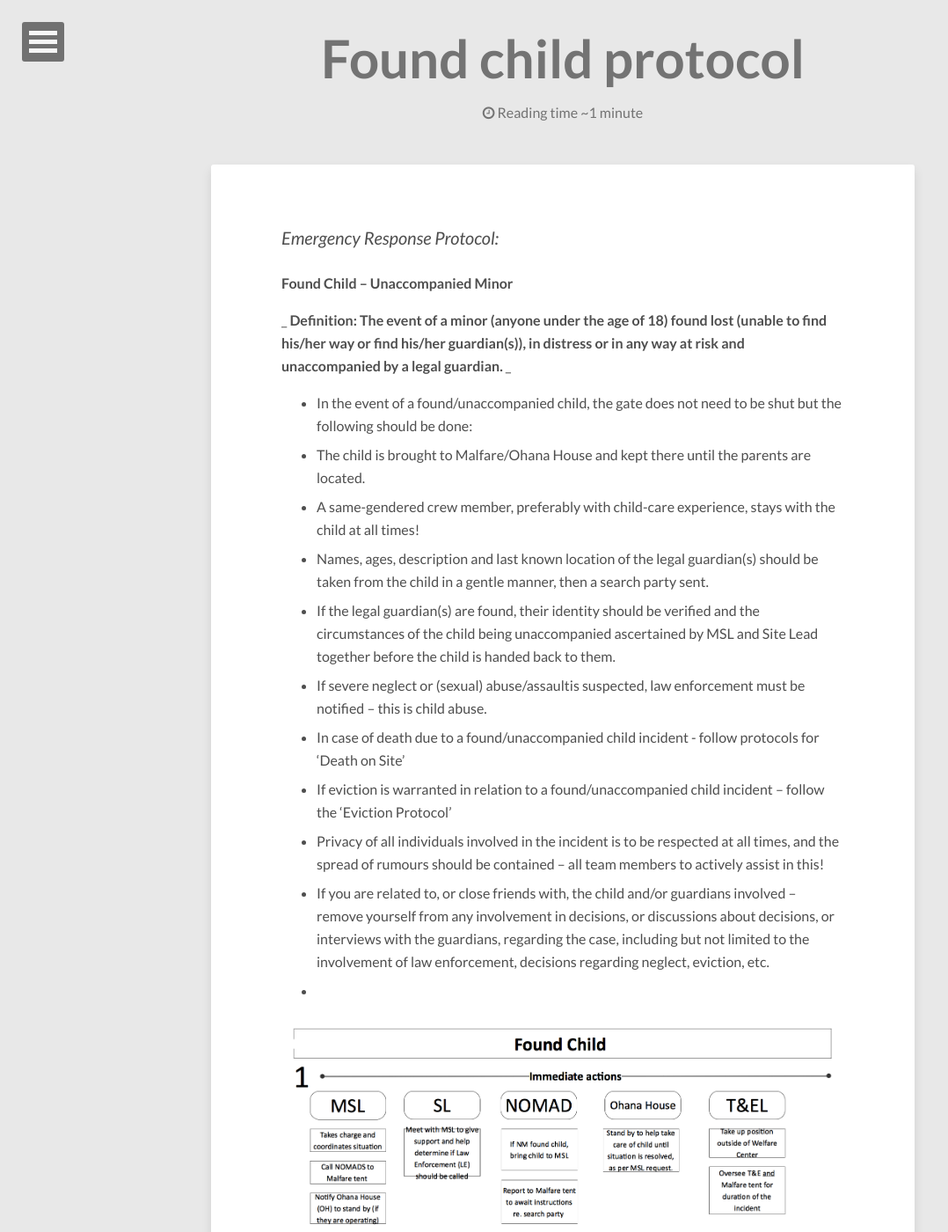
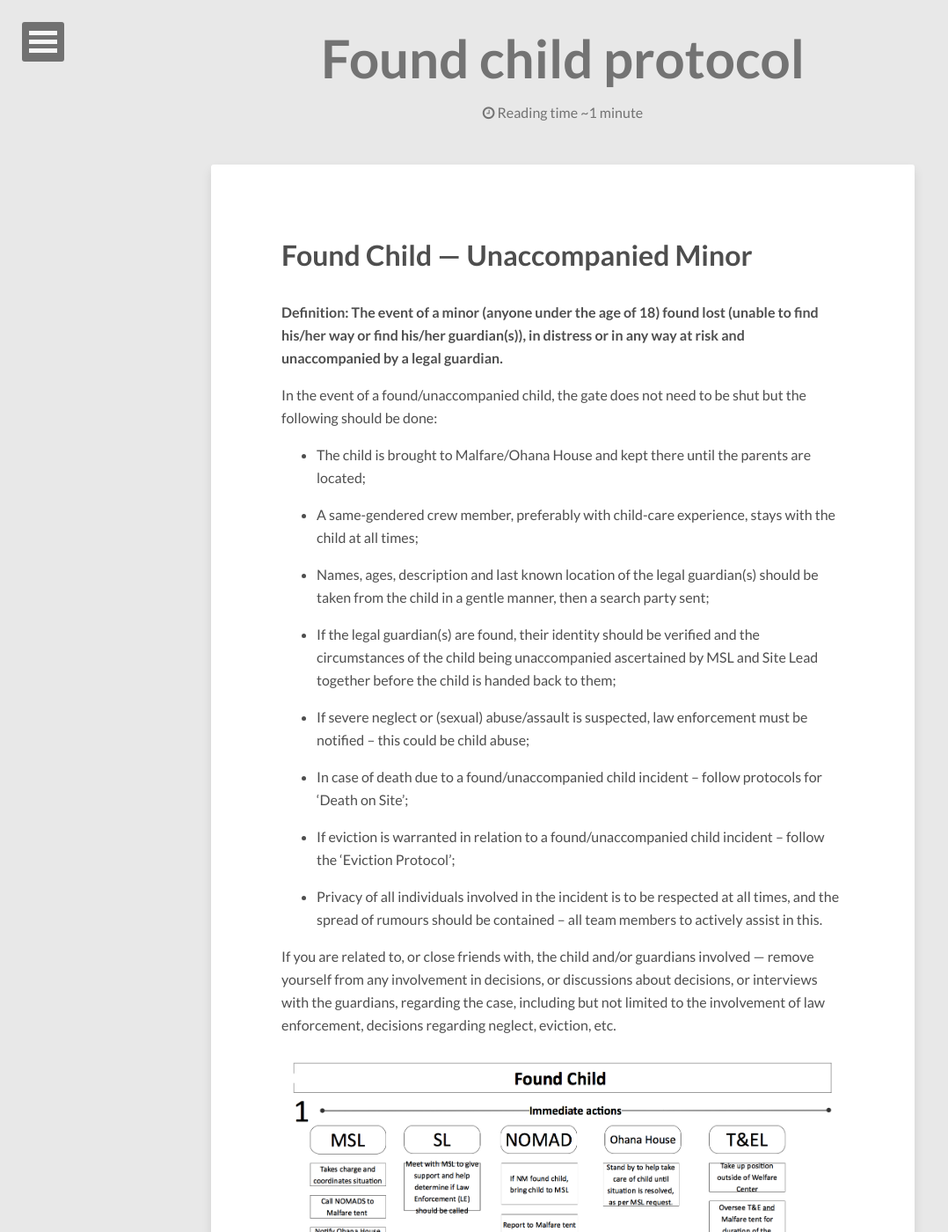
Before and after one commit to goingnowhere/malfare-protocols, a Jekyll site: the page built from protocols/en/found_child-unaccompanied_minor/index.md, in a window 1280 px wide and 1400 px high. Shown: the whole window at 88% size, without its empty margins (0-1078 px from the left). Built offline with Jekyll 4.4.1, drawn with Linux system fonts in a browser that asks for light colours; nearby versions of some CDN libraries; comment, search, counter and statistics services are not loaded.

Commit message:
formats found child proto

```diff
--- a/protocols/en/found_child-unaccompanied_minor/index.md
+++ b/protocols/en/found_child-unaccompanied_minor/index.md
@@ -3,23 +3,51 @@ layout: page
 title: Found child protocol
 description: Malfare protocol for a found child/unaccompanied juvenile
 ---
-_Emergency Response Protocol:_
+# Found Child &mdash; Unaccompanied Minor
 
-**Found Child – Unaccompanied Minor**
+**Definition: The event of a minor (anyone under the age of 18) found
+lost (unable to find his/her way or find his/her guardian(s)), in
+distress or in any way at risk and unaccompanied by a legal
+guardian.**
 
-_ **Definition: The event of a minor (anyone under the age of 18) found lost (unable to find his/her way or find his/her guardian(s)), in distress or in any way at risk and unaccompanied by a legal guardian.** _
+In the event of a found/unaccompanied child, the gate does not need to
+be shut but the following should be done:
 
-- In the event of a found/unaccompanied child, the gate does not need to be shut but the following should be done:
-- The child is brought to Malfare/Ohana House and kept there until the parents are located.
-- A same-gendered crew member, preferably with child-care experience, stays with the child at all times!
-- Names, ages, description and last known location of the legal guardian(s) should be taken from the child in a gentle manner, then a search party sent.
-- If the legal guardian(s) are found, their identity should be verified and the circumstances of the child being unaccompanied ascertained by MSL and Site Lead together before the child is handed back to them.
-- If severe neglect or (sexual) abuse/assaultis suspected, law enforcement must be notified – this is child abuse.
-- In case of death due to a found/unaccompanied child incident - follow protocols for 'Death on Site'
-- If eviction is warranted in relation to a found/unaccompanied child incident – follow the 'Eviction Protocol'
-- Privacy of all individuals involved in the incident is to be respected at all times, and the spread of rumours should be contained – all team members to actively assist in this!
-- If you are related to, or close friends with, the child and/or guardians involved – remove yourself from any involvement in decisions, or discussions about decisions, or interviews with the guardians, regarding the case, including but not limited to the involvement of law enforcement, decisions regarding neglect, eviction, etc.
--
+- The child is brought to Malfare/Ohana House and kept there until the
+    parents are located;
+
+- A same-gendered crew member, preferably with child-care experience,
+    stays with the child at all times;
+
+- Names, ages, description and last known location of the legal
+    guardian(s) should be taken from the child in a gentle manner,
+    then a search party sent;
+
+- If the legal guardian(s) are found, their identity should be
+    verified and the circumstances of the child being unaccompanied
+    ascertained by MSL and Site Lead together before the child is
+    handed back to them;
+
+- If severe neglect or (sexual) abuse/assault is suspected, law
+    enforcement must be notified &ndash; this could be child abuse;
+
+- In case of death due to a found/unaccompanied child incident
+    &ndash; follow protocols for 'Death on Site';
+
+- If eviction is warranted in relation to a found/unaccompanied child
+    incident &ndash; follow the 'Eviction Protocol';
+
+- Privacy of all individuals involved in the incident is to be
+    respected at all times, and the spread of rumours should be
+    contained &ndash; all team members to actively assist in this.
+
+If you are related to, or close friends with, the child and/or
+guardians involved &mdash; remove yourself from any involvement in
+decisions, or discussions about decisions, or interviews with the
+guardians, regarding the case, including but not limited to the
+involvement of law enforcement, decisions regarding neglect, eviction,
+etc.
+
 
 ![Found child](img/fc.png "Found child protocol")
 ­­­
```
